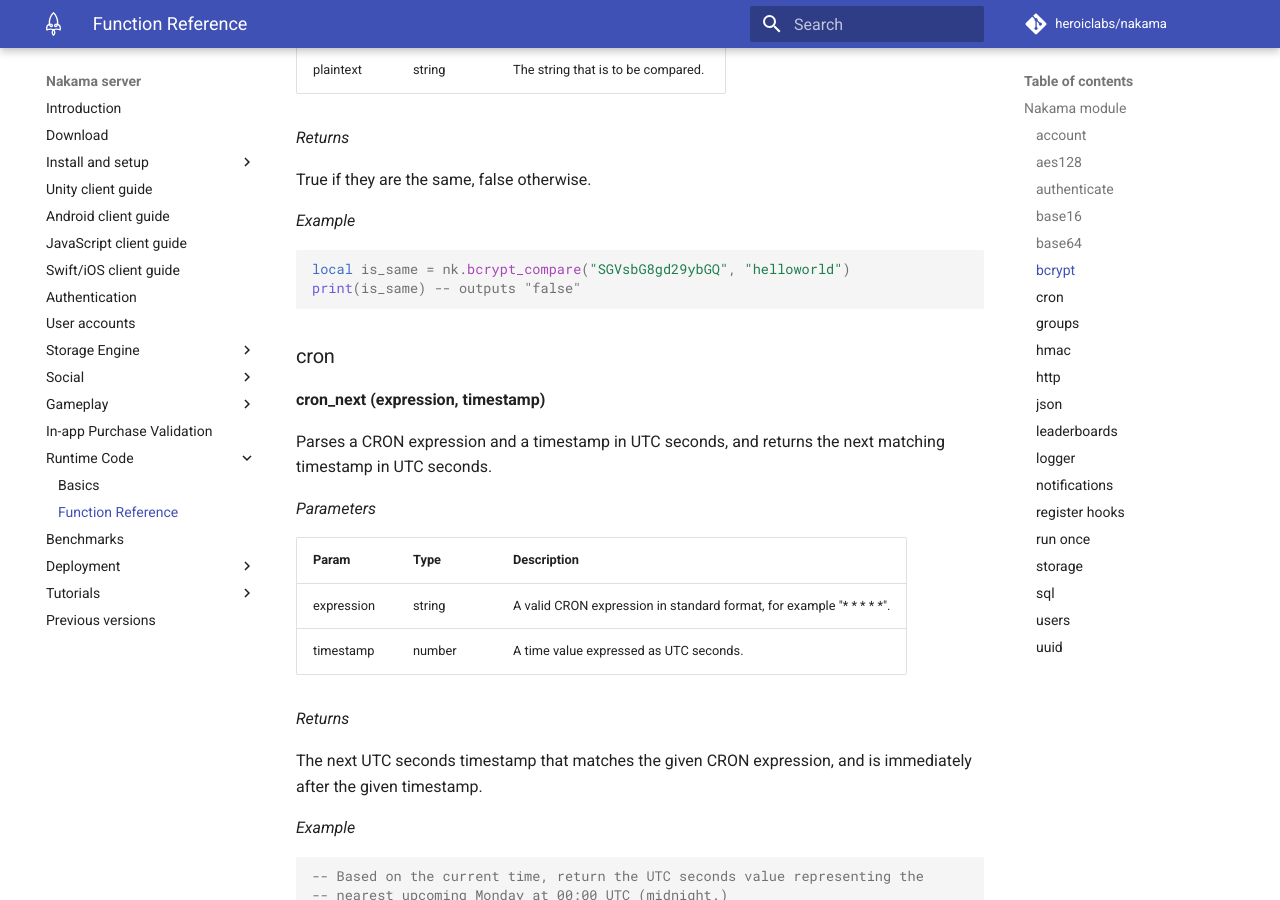
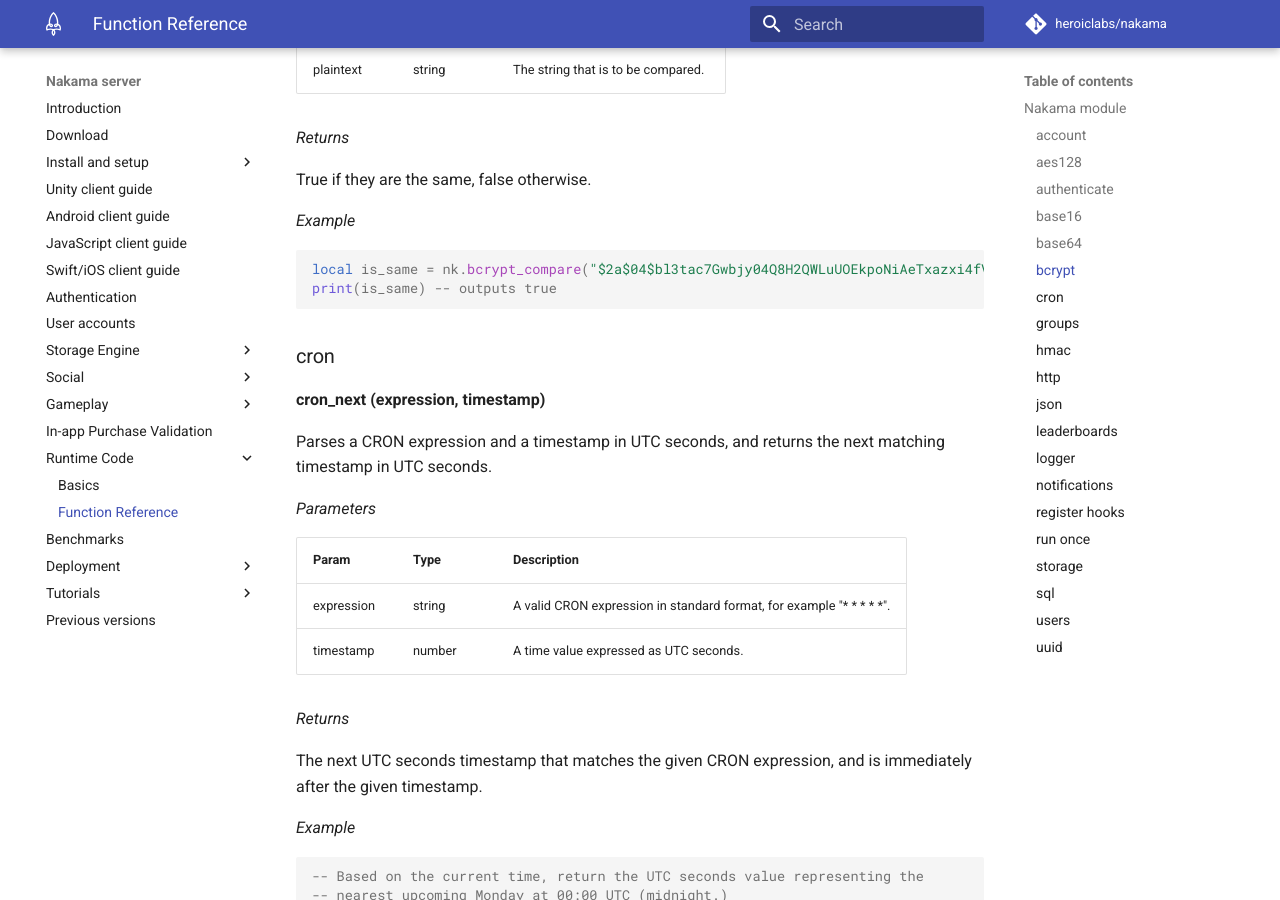
Before and after one commit to heroiclabs/nakama-docs, an MkDocs documentation site: the page built from docs/runtime-code-function-reference.md, in a window 1280 px wide and 900 px high, scrolled down 11513 px. Built offline with MkDocs 1.6.1 and Material for MkDocs 9.7.7, drawn with Linux system fonts in a browser that asks for light colours; comment, search, counter and statistics services are not loaded; old or Windows-style settings are respelled for this version of MkDocs.

Commit message:
make bcrypt compare example more clearly

````diff
--- a/docs/runtime-code-function-reference.md
+++ b/docs/runtime-code-function-reference.md
@@ -494,8 +494,8 @@
 _Example_
 
 ```lua
-local is_same = nk.bcrypt_compare("SGVsbG8gd29ybGQ", "helloworld")
-print(is_same) -- outputs "false"
+local is_same = nk.bcrypt_compare("$2a$04$bl3tac7Gwbjy04Q8H2QWLuUOEkpoNiAeTxazxi4fVQQRMGbMaUHQ2", "123456")
+print(is_same) -- outputs true
 ```
 
 ### cron
````
